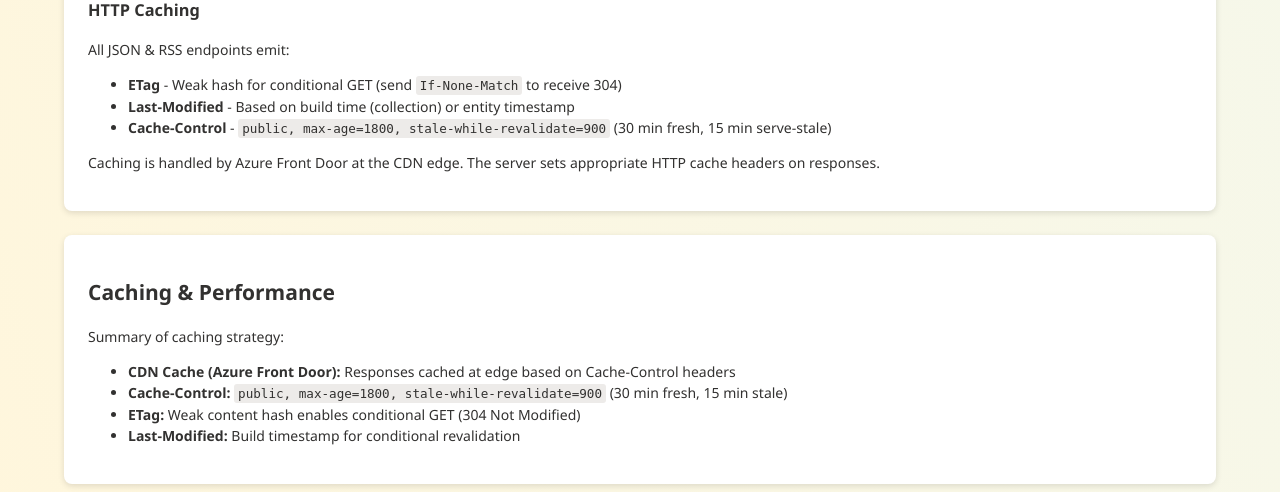
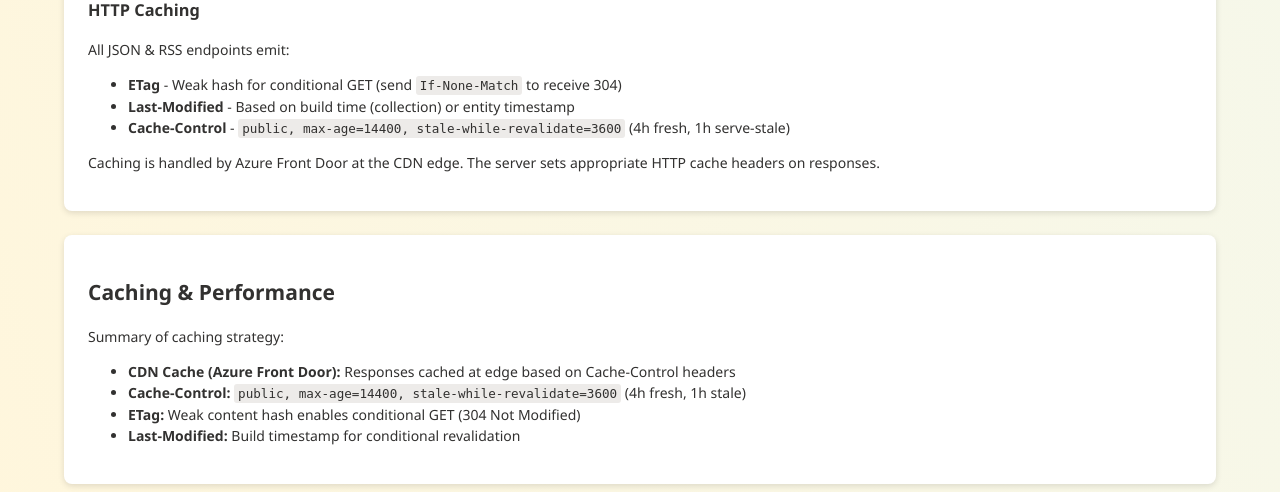
Before and after one commit to cbattlegear/fabric-roadmap-gps, a Python web app: template templates/endpoints.html in a window 1280 px wide. Shown: the part 4157-4649 px from the top of the page. Run offline with Jinja, Linux system fonts and the light colour scheme; the template is opened without the code that fills it, so the values that code supplies are empty; some libraries are stand-ins or nearby versions.

Commit message:
Increase cache TTL to 4h fresh + 1h stale
Purge-on-change handles real-time freshness; the longer TTL
reduces origin load during quiet periods (nights/weekends).

Cache-Control: public, max-age=14400, stale-while-revalidate=3600

Co-authored-by: Copilot <223556219+Copilot@users.noreply.github.com>

```diff
--- a/server.py
+++ b/server.py
@@ -77,7 +77,9 @@ if os.getenv("CURRENT_ENVIRONMENT") == "development":
 ENGINE = None
 
 # Cache-Control max-age for HTTP responses (Azure Front Door caching)
-_FRONT_END_TTL = 30 * 60  # 30 minutes
+# Purge on data changes handles real-time freshness; TTL is a fallback safety net.
+_FRONT_END_TTL = 4 * 60 * 60  # 4 hours fresh
+_STALE_TTL = 1 * 60 * 60     # 1 hour stale-while-revalidate
 
 # Email configuration
 EMAIL_CLIENT = None
@@ -373,7 +375,7 @@ def _make_cached_response(body: str, mimetype: str = "application/json; charset=
         return Response(status=304)
     resp = Response(body, mimetype=mimetype)
     resp.headers['ETag'] = etag
-    resp.headers['Cache-Control'] = f'public, max-age={_FRONT_END_TTL}, stale-while-revalidate={_FRONT_END_TTL // 2}'
+    resp.headers['Cache-Control'] = f'public, max-age={_FRONT_END_TTL}, stale-while-revalidate={_STALE_TTL}'
     resp.headers['Last-Modified'] = format_datetime(datetime.now(timezone.utc))
     return resp
 
--- a/templates/endpoints.html
+++ b/templates/endpoints.html
@@ -194,7 +194,7 @@
                                 <ul>
                                         <li><strong>ETag</strong> - Weak hash for conditional GET (send <code>If-None-Match</code> to receive 304)</li>
                                         <li><strong>Last-Modified</strong> - Based on build time (collection) or entity timestamp</li>
-                                        <li><strong>Cache-Control</strong> - <code>public, max-age=1800, stale-while-revalidate=900</code> (30 min fresh, 15 min serve-stale)</li>
+                                        <li><strong>Cache-Control</strong> - <code>public, max-age=14400, stale-while-revalidate=3600</code> (4h fresh, 1h serve-stale)</li>
                                 </ul>
                                 <p>Caching is handled by Azure Front Door at the CDN edge. The server sets appropriate HTTP cache headers on responses.</p>
             </section>
@@ -204,7 +204,7 @@
                                 <p>Summary of caching strategy:</p>
                 <ul>
                                         <li><strong>CDN Cache (Azure Front Door):</strong> Responses cached at edge based on Cache-Control headers</li>
-                                        <li><strong>Cache-Control:</strong> <code>public, max-age=1800, stale-while-revalidate=900</code> (30 min fresh, 15 min stale)</li>
+                                        <li><strong>Cache-Control:</strong> <code>public, max-age=14400, stale-while-revalidate=3600</code> (4h fresh, 1h stale)</li>
                                         <li><strong>ETag:</strong> Weak content hash enables conditional GET (304 Not Modified)</li>
                                         <li><strong>Last-Modified:</strong> Build timestamp for conditional revalidation</li>
                 </ul>
```
Also changed, not shown: .github/copilot-instructions.md, README.md.
